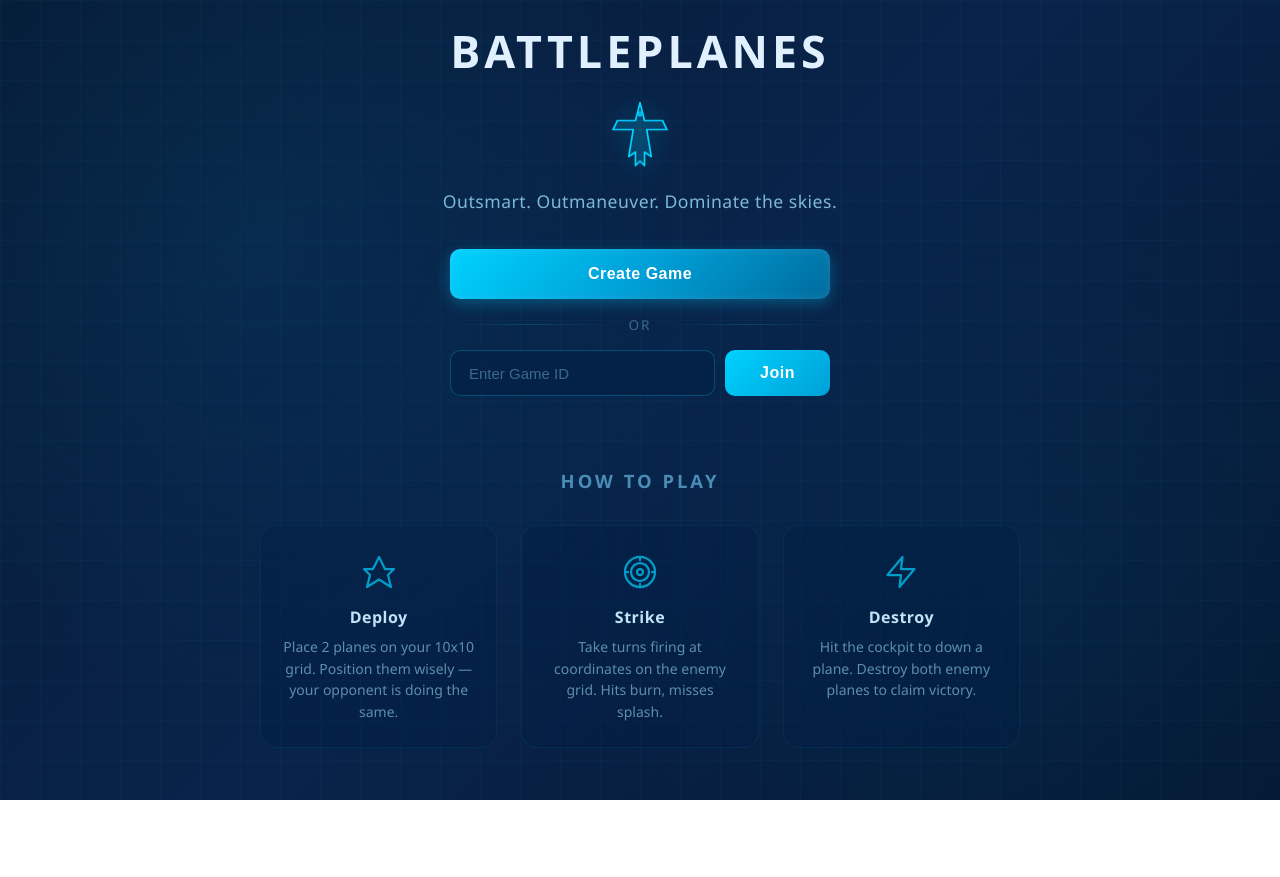
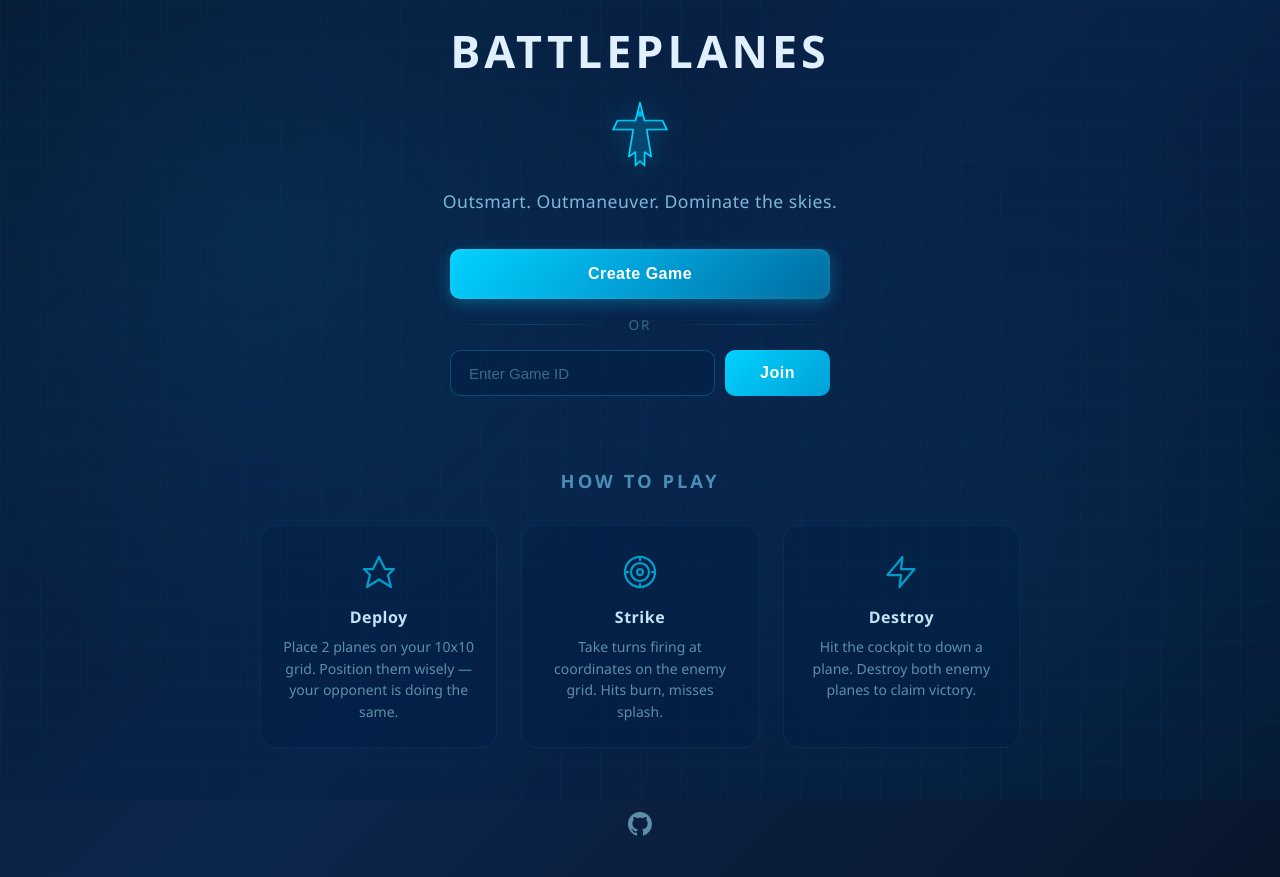
Before and after one commit to teoZait/battleplanes, a React (Vite) app in the folder frontend/: page / in a window 1280 px wide. Before the commit the page ends 800 px from the top, so only its background shows below. Built offline with nearby package versions, Linux system fonts and the light colour scheme; the HTML template or start-up script is replaced by a standard one.

Commit message:
feat: add mit license file and link to github repo

```diff
--- a/frontend/src/App.css
+++ b/frontend/src/App.css
@@ -178,6 +178,25 @@
   font-size: 0.875rem;
   color: #5d8faa;
   line-height: 1.55;
+}
+
+.landing-footer {
+  margin-top: 48px;
+  padding: 16px 0;
+}
+
+.landing-footer a {
+  color: #5d8faa;
+  transition: color 0.2s ease;
+}
+
+.landing-footer a:hover {
+  color: #00d2ff;
+}
+
+.landing-footer svg {
+  width: 24px;
+  height: 24px;
 }
 
 .btn {
--- a/frontend/src/App.tsx
+++ b/frontend/src/App.tsx
@@ -198,6 +198,14 @@
               </div>
             </div>
           </section>
+
+          <footer className="landing-footer">
+            <a href="https://github.com/teoZait/battleplanes" target="_blank" rel="noopener noreferrer">
+              <svg viewBox="0 0 24 24" fill="currentColor" width="24" height="24">
+                <path d="M12 0C5.37 0 0 5.37 0 12c0 5.31 3.435 9.795 8.205 11.385.6.105.825-.255.825-.57 0-.285-.015-1.23-.015-2.235-3.015.555-3.795-.735-4.035-1.41-.135-.345-.72-1.41-1.23-1.695-.42-.225-1.02-.78-.015-.795.945-.015 1.62.87 1.845 1.23 1.08 1.815 2.805 1.305 3.495.99.105-.78.42-1.305.765-1.605-2.67-.3-5.46-1.335-5.46-5.925 0-1.305.465-2.385 1.23-3.225-.12-.3-.54-1.53.12-3.18 0 0 1.005-.315 3.3 1.23.96-.27 1.98-.405 3-.405s2.04.135 3 .405c2.295-1.56 3.3-1.23 3.3-1.23.66 1.65.24 2.88.12 3.18.765.84 1.23 1.905 1.23 3.225 0 4.605-2.805 5.625-5.475 5.925.435.375.81 1.095.81 2.22 0 1.605-.015 2.895-.015 3.3 0 .315.225.69.825.57A12.02 12.02 0 0024 12c0-6.63-5.37-12-12-12z"/>
+              </svg>
+            </a>
+          </footer>
         </div>
       )}
 
```
Also changed, not shown: 2 other files (tests, documents, lock files or other folders).
